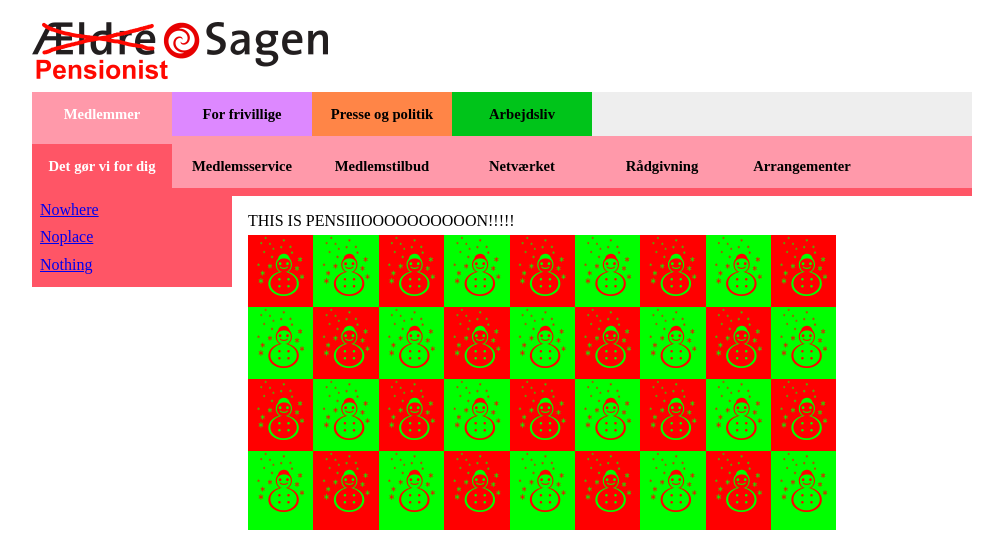
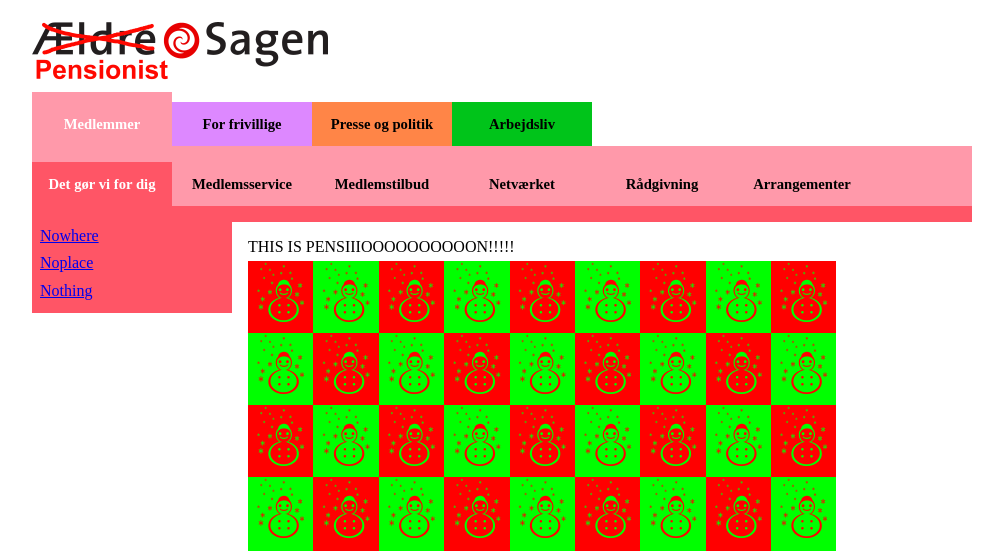
Before and after one commit to Eckankar/HCI-koldskaal, a PHP site: page / in a window 1280 px wide. Shown: the top 551 px of the page, without its empty margins (138-1141 px from the left). Run offline with PHP 8.4, Linux system fonts and the light colour scheme; some libraries are stand-ins or nearby versions.

Commit message:
Flere hjørner

```diff
--- a/koldstart/kode/website/master.css
+++ b/koldstart/kode/website/master.css
@@ -22,13 +22,25 @@
 nav {
     left: 0;
     width: 100%;
-    background-color: #eee;
+    /*background-color: #eee;*/
 }
 
 nav ul {
     margin: 0 auto;
     width: 100%;
     list-style: none;
+}
+
+#level1 li {
+/*    margin-right: 10px;*/
+}
+
+#level1 li.selected {
+    padding-top: 10px;
+}
+
+#level1 li.unselected {
+    margin-top: 10px;
 }
 
 nav ul li {
@@ -56,7 +68,7 @@
 
 .menuBar {
     width: 100%;
-    height: .5em;
+    height: 1em;
     clear: both;
 }
 
--- a/koldstart/kode/website/master.js
+++ b/koldstart/kode/website/master.js
@@ -1,3 +1,7 @@
 $(document).ready(function() {
-    $("#level1").corner("top cc:#FFF");
+    $("#level1 li").corner("top");
+    $("#level1 .menuBar").corner("tr");
+    $("#level2 li.selected").corner("top");
+    $("#level2 div").corner("br cc:#FFF");
+    $("#level3").corner("bottom");
 });
```
